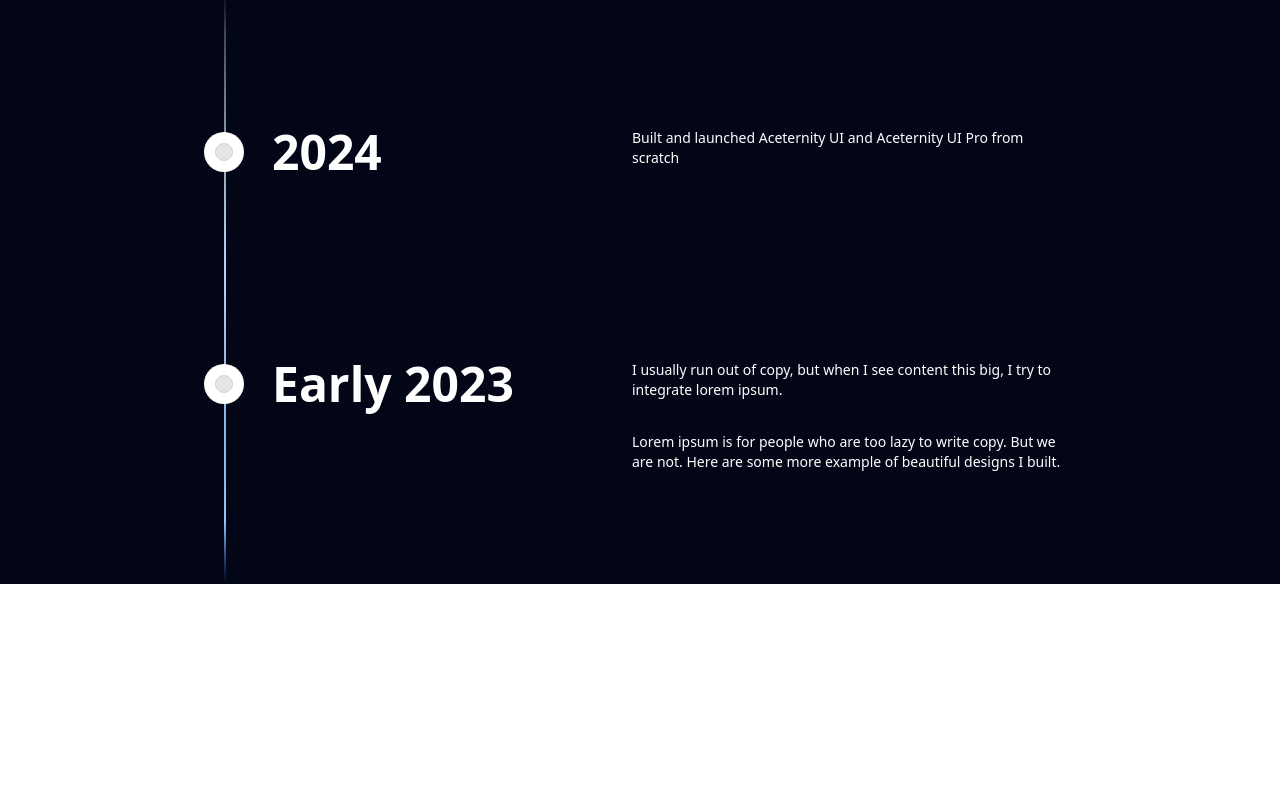
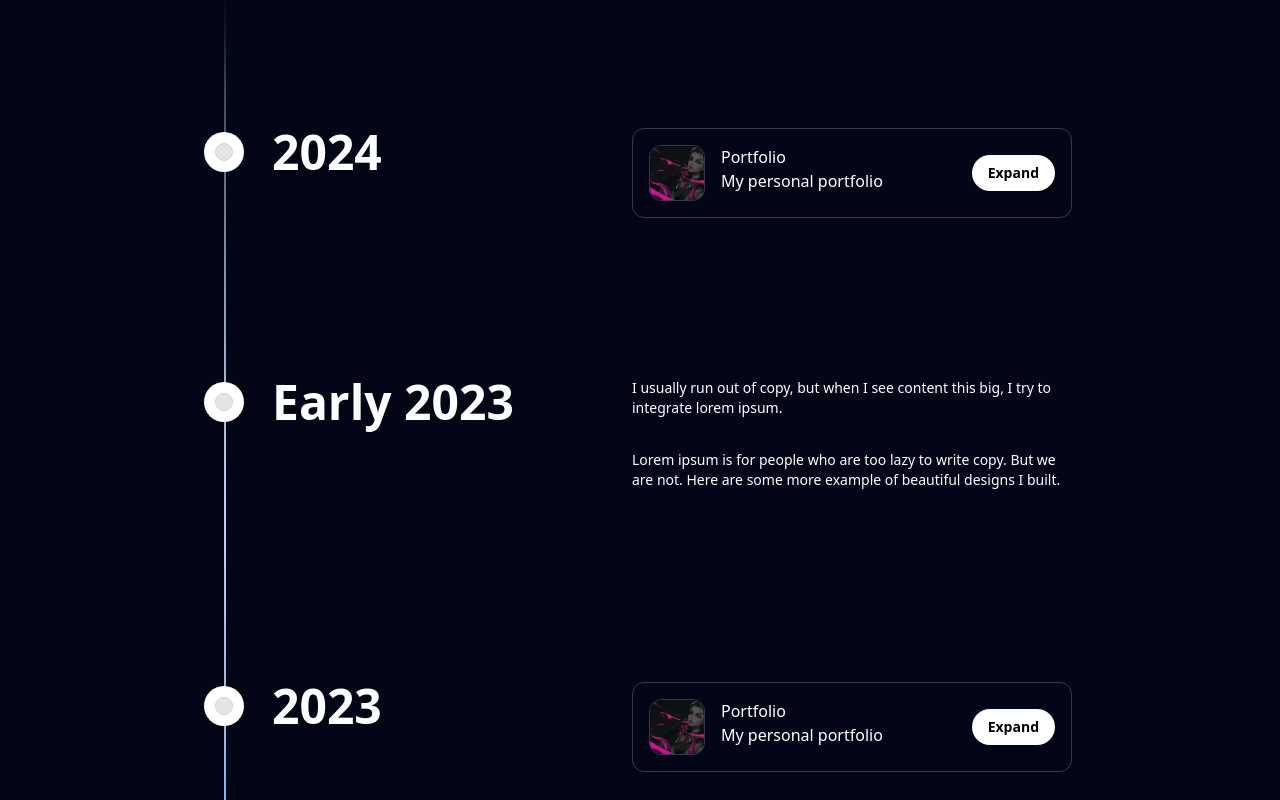
Before and after one commit to Fusraumspinne/portfolio, a Next.js app: page / in a window 1280 px wide. Shown: the part 3560-4360 px from the top of the page. Before the commit the page ends 4144 px from the top, so only its background shows below. Built offline with nearby package versions, Linux system fonts and the light colour scheme.

Commit message:
timline cards fortschritt abermit bugs

```diff
--- a/app/page.tsx
+++ b/app/page.tsx
@@ -1,7 +1,7 @@
 import { Grid } from "@/components/Grid";
 import { Hero } from "@/components/Hero";
 import { NavBar } from "@/components/NavBar";
-import { TimeLine } from "@/components/Timeline";
+import { TimeLine } from "@/components/TimeLine";
 
 export default function Home() {
   return (
--- a/components/TimeLine.tsx
+++ b/components/TimeLine.tsx
@@ -1,6 +1,7 @@
 import Image from "next/image";
 import React from "react";
 import { Timeline } from "@/components/ui/timeline";
+import ExpandableCardDemo from "./expandable-card-demo-standard";
 
 export function TimeLine() {
   const data = [
@@ -8,11 +9,8 @@
       title: "2024",
       content: (
         <div>
-          <p className="text-white text-xs md:text-sm font-normal mb-8">
-            Built and launched Aceternity UI and Aceternity UI Pro from scratch
-          </p>
           <div>
-
+            <ExpandableCardDemo count={0}/>
           </div>
         </div>
       ),
@@ -29,8 +27,25 @@
             Lorem ipsum is for people who are too lazy to write copy. But we are
             not. Here are some more example of beautiful designs I built.
           </p>
+        </div>
+      ),
+    },
+    {
+      title: "2023",
+      content: (
+        <div>
           <div>
-
+            <ExpandableCardDemo count={0}/>
+          </div>
+        </div>
+      ),
+    },
+    {
+      title: "2022",
+      content: (
+        <div>
+          <div>
+            <ExpandableCardDemo count={0}/>
           </div>
         </div>
       ),
--- /dev/null
+++ b/components/expandable-card-demo-standard.tsx
@@ -0,0 +1,233 @@
+"use client";
+import Image from "next/image";
+import React, { useEffect, useId, useRef, useState } from "react";
+import { AnimatePresence, motion } from "framer-motion";
+import { useOutsideClick } from "@/hooks/use-outside-click";
+
+export default function ExpandableCardDemo({ count }: { count: number }) {
+  const [active, setActive] = useState<(typeof cards)[number] | boolean | null>(
+    null
+  );
+  const ref = useRef<HTMLDivElement>(null);
+  const id = useId();
+
+  useEffect(() => {
+    function onKeyDown(event: KeyboardEvent) {
+      if (event.key === "Escape") {
+        setActive(false);
+      }
+    }
+
+    if (active && typeof active === "object") {
+      document.body.style.overflow = "hidden";
+    } else {
+      document.body.style.overflow = "auto";
+    }
+
+    window.addEventListener("keydown", onKeyDown);
+    return () => window.removeEventListener("keydown", onKeyDown);
+  }, [active]);
+
+  useOutsideClick(ref as React.RefObject<HTMLDivElement>, () => setActive(null));
+
+  const cardToShow = cards[count] || null;
+
+  return (
+    <>
+      <AnimatePresence>
+        {active && typeof active === "object" && (
+          <motion.div
+            initial={{ opacity: 0 }}
+            animate={{ opacity: 1 }}
+            exit={{ opacity: 0 }}
+            className="fixed inset-0 bg-black/20 h-full w-full z-10"
+          />
+        )}
+      </AnimatePresence>
+      <AnimatePresence>
+        {active && typeof active === "object" ? (
+          <div className="fixed inset-0  grid place-items-center z-[100]">
+            <motion.button
+              key={`button-${active.title}-${id}`}
+              layout
+              initial={{
+                opacity: 0,
+              }}
+              animate={{
+                opacity: 1,
+              }}
+              exit={{
+                opacity: 0,
+                transition: {
+                  duration: 0.05,
+                },
+              }}
+              className="flex absolute top-2 right-2 lg:hidden items-center justify-center bg-white rounded-full h-6 w-6"
+              onClick={() => setActive(null)}
+            >
+              <CloseIcon />
+            </motion.button>
+            <motion.div
+              layoutId={`card-${active.title}-${id}`}
+              ref={ref}
+              className="w-full max-w-[500px]  h-full md:h-fit md:max-h-[90%]  flex flex-col border-white/[0.2] border rounded-xl bg-slate-950 sm:rounded-3xl overflow-hidden"
+            >
+              <motion.div layoutId={`image-${active.title}-${id}`}>
+                <Image
+                  priority
+                  width={200}
+                  height={200}
+                  src={active.src}
+                  alt={active.title}
+                  className="w-full h-80 lg:h-80 sm:rounded-tr-lg sm:rounded-tl-lg object-cover object-top"
+                />
+              </motion.div>
+
+              <div>
+                <div className="flex justify-between items-start p-4">
+                  <div className="">
+                    <motion.h3
+                      layoutId={`title-${active.title}-${id}`}
+                      className="font-bold text-white"
+                    >
+                      {active.title}
+                    </motion.h3>
+                    <motion.p
+                      layoutId={`description-${active.description}-${id}`}
+                      className="text-white"
+                    >
+                      {active.description}
+                    </motion.p>
+                  </div>
+
+                  <motion.a
+                    layoutId={`button-${active.title}-${id}`}
+                    href={active.ctaLink}
+                    target="_blank"
+                    className="px-4 py-3 text-sm rounded-full font-bold bg-white hover:bg-blue-500 hover:text-white text-black"
+                  >
+                    View on GitHub
+                  </motion.a>
+                </div>
+                <div className="pt-4 relative px-4">
+                  <motion.div
+                    layout
+                    initial={{ opacity: 0 }}
+                    animate={{ opacity: 1 }}
+                    exit={{ opacity: 0 }}
+                    className="text-white text-xs md:text-sm lg:text-base h-40 md:h-fit pb-10 flex flex-col items-start gap-4 overflow-auto[mask:linear-gradient(to_bottom,white,white,transparent)] [scrollbar-width:none] [-ms-overflow-style:none] [-webkit-overflow-scrolling:touch]"
+                  >
+                    {typeof active.content === "function"
+                      ? active.content()
+                      : active.content}
+                  </motion.div>
+                </div>
+              </div>
+            </motion.div>
+          </div>
+        ) : null}
+      </AnimatePresence>
+      <ul className="max-w-2xl mx-auto w-full gap-4 border-white/[0.2] border rounded-xl">
+        {cardToShow && (
+          <motion.div
+            layoutId={`card-${cardToShow.title}-${id}`}
+            key={`card-${cardToShow.title}-${id}`}
+            onClick={() => setActive(cardToShow)}
+            className="p-4 flex flex-col md:flex-row justify-between items-center rounded-xl cursor-pointer"
+          >
+            <div className="flex gap-4 flex-col md:flex-row">
+              <motion.div layoutId={`image-${cardToShow.title}-${id}`}>
+                <Image
+                  width={100}
+                  height={100}
+                  src={cardToShow.src}
+                  alt={cardToShow.title}
+                  className="h-40 w-40 md:h-14 md:w-14 object-cover object-top rounded-xl border-white/[0.2] border"
+                />
+              </motion.div>
+              <div className="">
+                <motion.h3
+                  layoutId={`title-${cardToShow.title}-${id}`}
+                  className="font-medium text-white text-center md:text-left"
+                >
+                  {cardToShow.title}
+                </motion.h3>
+                <motion.p
+                  layoutId={`description-${cardToShow.description}-${id}`}
+                  className="text-white text-center md:text-left"
+                >
+                  {cardToShow.description}
+                </motion.p>
+              </div>
+            </div>
+            <motion.button
+              layoutId={`button-${cardToShow.title}-${id}`}
+              className="px-4 py-2 text-sm rounded-full font-bold bg-white hover:bg-blue-500 hover:text-white text-black mt-4 md:mt-0"
+            >
+              {cardToShow.ctaText}
+            </motion.button>
+          </motion.div>
+        )}
+      </ul>
+    </>
+  );
+}
+
+export const CloseIcon = () => {
+  return (
+    <motion.svg
+      initial={{
+        opacity: 0,
+      }}
+      animate={{
+        opacity: 1,
+      }}
+      exit={{
+        opacity: 0,
+        transition: {
+          duration: 0.05,
+        },
+      }}
+      xmlns="http://www.w3.org/2000/svg"
+      width="24"
+      height="24"
+      viewBox="0 0 24 24"
+      fill="none"
+      stroke="currentColor"
+      strokeWidth="2"
+      strokeLinecap="round"
+      strokeLinejoin="round"
+      className="h-4 w-4 text-black"
+    >
+      <path stroke="none" d="M0 0h24v24H0z" fill="none" />
+      <path d="M18 6l-12 12" />
+      <path d="M6 6l12 12" />
+    </motion.svg>
+  );
+};
+
+const cards = [
+  {
+    description: "My personal portfolio",
+    title: "Portfolio",
+    src: "/images/Reyna.jpg",
+    ctaText: "Expand",
+    ctaLink: "",
+    content: () => {
+      return (
+        <p>
+          Lana Del Rey, an iconic American singer-songwriter, is celebrated for
+          her melancholic and cinematic music style. Born Elizabeth Woolridge
+          Grant in New York City, she has captivated audiences worldwide with
+          her haunting voice and introspective lyrics. <br /> <br /> Her songs
+          often explore themes of tragic romance, glamour, and melancholia,
+          drawing inspiration from both contemporary and vintage pop culture.
+          With a career that has seen numerous critically acclaimed albums, Lana
+          Del Rey has established herself as a unique and influential figure in
+          the music industry, earning a dedicated fan base and numerous
+          accolades.
+        </p>
+      );
+    },
+  }
+];
--- /dev/null
+++ b/hooks/use-outside-click.tsx
@@ -0,0 +1,24 @@
+import React, { useEffect } from "react";
+
+export const useOutsideClick = (
+  ref: React.RefObject<HTMLDivElement>,
+  callback: Function
+) => {
+  useEffect(() => {
+    const listener = (event: any) => {
+      // DO NOTHING if the element being clicked is the target element or their children
+      if (!ref.current || ref.current.contains(event.target)) {
+        return;
+      }
+      callback(event);
+    };
+
+    document.addEventListener("mousedown", listener);
+    document.addEventListener("touchstart", listener);
+
+    return () => {
+      document.removeEventListener("mousedown", listener);
+      document.removeEventListener("touchstart", listener);
+    };
+  }, [ref, callback]);
+};
```
